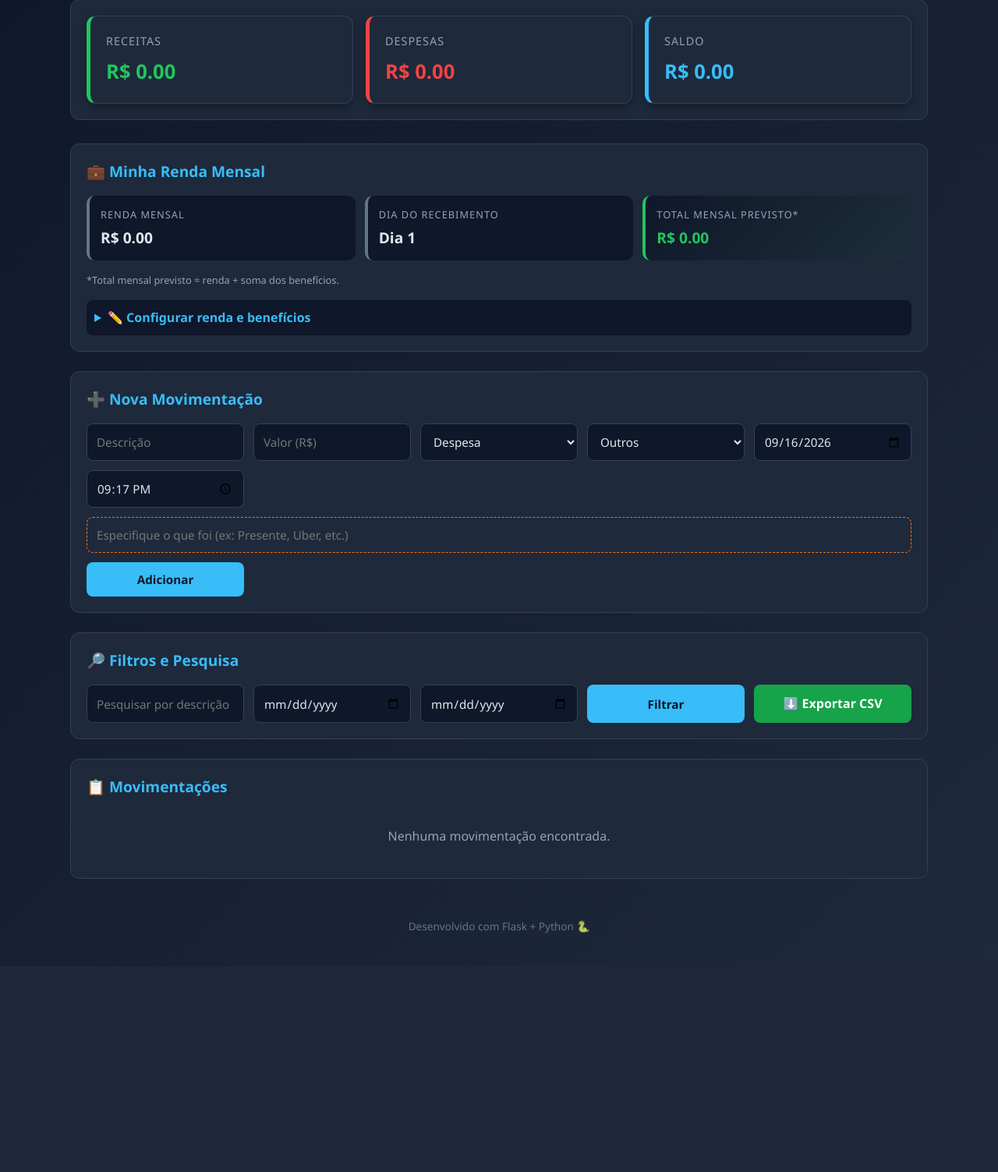
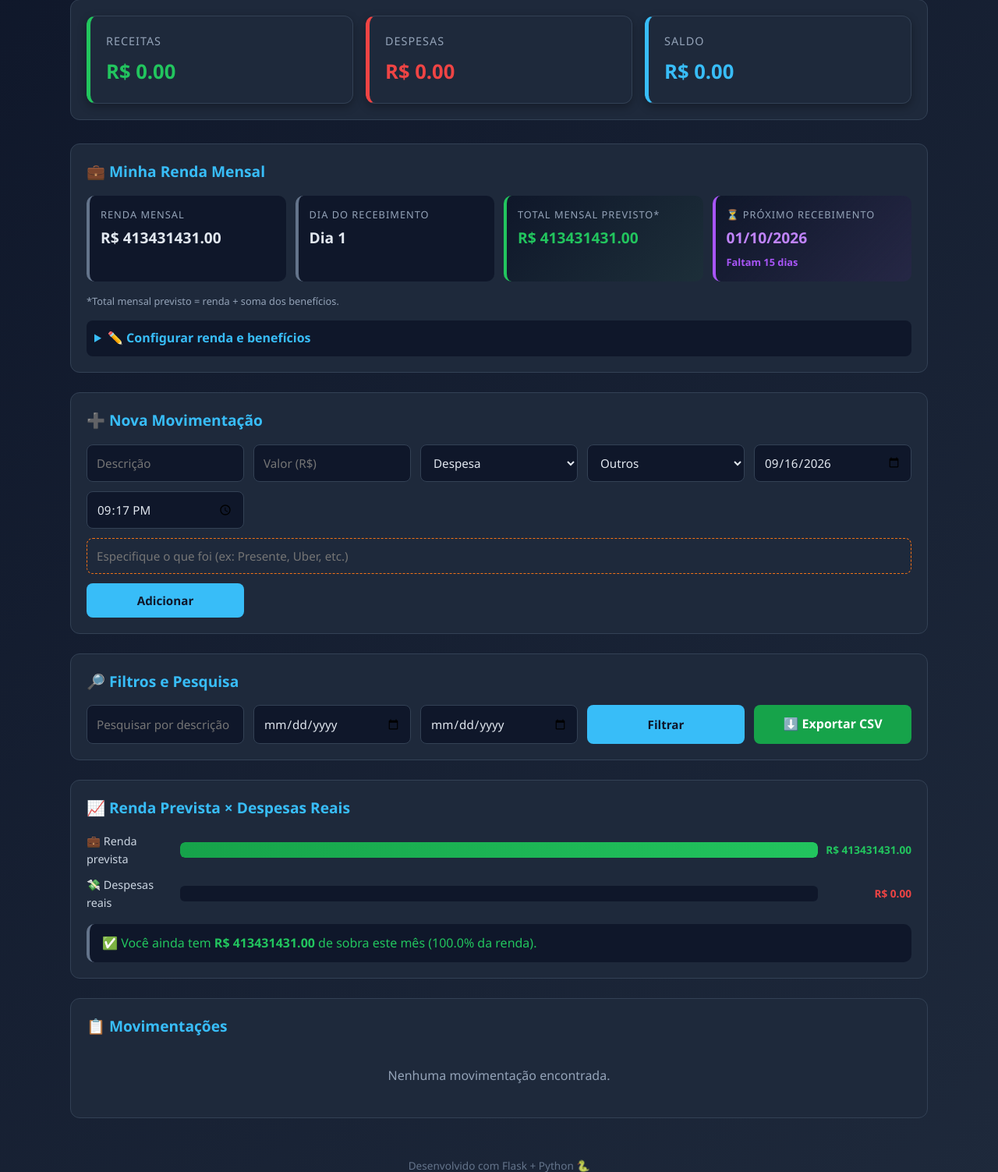
Before and after one commit to guicobracraft-prog/ControleFinanceiro, a Flask app: page / in a window 1280 px wide. Shown: the part 132-1635 px from the top of the page at 78% size. Before the commit the page ends 1328 px from the top, so only its background shows below. Run offline with Flask 3, Linux system fonts and the light colour scheme.

Commit message:
atualizacao

```diff
--- a/app.py
+++ b/app.py
@@ -1,11 +1,14 @@
 # ============================================================
-# app.py - Servidor Flask do Controle Financeiro (v2)
+# app.py - Servidor Flask do Controle Financeiro (v3 FINAL)
 # ============================================================
-# NOVIDADES desta versão:
-#   • Campo "hora" em cada movimentação
-#   • Campo "outros_desc" quando a categoria é "Outros"
-#   • Arquivo perfil.json para guardar renda mensal e benefícios
-#   • Rota /perfil para salvar esses dados
+# Funcionalidades:
+#   • Movimentações com descrição, valor, tipo, data, hora e categoria
+#   • Campo extra "Especifique" quando categoria = Outros
+#   • Renda mensal + dia de recebimento + benefícios
+#   • Cálculo de dias até o próximo recebimento
+#   • Gráfico comparativo renda prevista × despesas reais
+#   • Alerta de saldo negativo
+#   • Filtros, pesquisa e exportação CSV
 # ============================================================
 
 from flask import Flask, render_template, request, redirect, url_for, send_file
@@ -13,15 +16,14 @@ import json
 import os
 import csv
 import io
-from datetime import datetime
+import calendar
+from datetime import datetime, date
 
 app = Flask(__name__)
 
-# Nomes dos arquivos (nosso "banco de dados")
 ARQUIVO_DADOS = "dados.json"
 ARQUIVO_PERFIL = "perfil.json"
 
-# Categorias disponíveis
 CATEGORIAS = ["Alimentação", "Transporte", "Lazer", "Educação", "Saúde", "Outros"]
 
 
@@ -49,18 +51,17 @@ def salvar_dados(movimentacoes):
 # FUNÇÕES AUXILIARES — perfil.json
 # ============================================================
 def carregar_perfil():
-    """Lê o perfil (renda + benefícios). Se não existir, retorna padrão."""
+    """Lê o perfil (renda + benefícios). Cria padrão se não existir."""
     padrao = {
         "renda_mensal": 0.0,
         "dia_recebimento": 1,
-        "beneficios": []   # lista de {"nome": ..., "valor": ..., "dia": ...}
+        "beneficios": []
     }
     if not os.path.exists(ARQUIVO_PERFIL):
         return padrao
     try:
         with open(ARQUIVO_PERFIL, "r", encoding="utf-8") as f:
             perfil = json.load(f)
-            # Garante que todas as chaves existem
             for chave, valor in padrao.items():
                 perfil.setdefault(chave, valor)
             return perfil
@@ -75,14 +76,39 @@ def salvar_perfil(perfil):
 
 
 # ============================================================
-# ROTA PRINCIPAL — página inicial
+# FUNÇÃO AUXILIAR — próximo recebimento
+# ============================================================
+def calcular_proximo_recebimento(hoje, dia):
+    """
+    Retorna a próxima data em que o usuário vai receber.
+    Trata meses curtos (ex: dia 31 em fevereiro → 28 ou 29).
+    """
+    ano, mes = hoje.year, hoje.month
+
+    ultimo_dia_mes = calendar.monthrange(ano, mes)[1]
+    dia_ajustado = min(dia, ultimo_dia_mes)
+
+    if dia_ajustado >= hoje.day:
+        return date(ano, mes, dia_ajustado)
+
+    mes += 1
+    if mes > 12:
+        mes = 1
+        ano += 1
+
+    ultimo_dia_mes = calendar.monthrange(ano, mes)[1]
+    return date(ano, mes, min(dia, ultimo_dia_mes))
+
+
+# ============================================================
+# ROTA PRINCIPAL
 # ============================================================
 @app.route("/")
 def index():
     movimentacoes = carregar_dados()
     perfil = carregar_perfil()
 
-    # ----- Filtros (pesquisa + intervalo de datas) -----
+    # ----- Filtros -----
     busca = request.args.get("busca", "").strip().lower()
     data_inicio = request.args.get("data_inicio", "")
     data_fim = request.args.get("data_fim", "")
@@ -102,15 +128,29 @@ def index():
     total_despesas = sum(m["valor"] for m in filtradas if m["tipo"] == "Despesa")
     saldo = total_receitas - total_despesas
 
-    # ----- Totais por categoria (para o gráfico) -----
+    # ----- Totais por categoria -----
     categorias_totais = {cat: 0 for cat in CATEGORIAS}
     for m in filtradas:
         if m["tipo"] == "Despesa":
             categorias_totais[m.get("categoria", "Outros")] += m["valor"]
 
-    # ----- Cálculo da renda mensal prevista (renda + benefícios) -----
+    # ----- Renda prevista -----
     total_beneficios = sum(b["valor"] for b in perfil["beneficios"])
     renda_total_prevista = perfil["renda_mensal"] + total_beneficios
+
+    # ----- Dias até o próximo recebimento -----
+    hoje = date.today()
+    dia_rec = perfil.get("dia_recebimento", 1)
+    proximo_recebimento = calcular_proximo_recebimento(hoje, dia_rec)
+    dias_ate_receber = (proximo_recebimento - hoje).days
+
+    # ----- Comparativo renda × despesas -----
+    if renda_total_prevista > 0:
+        percentual_despesas = round((total_despesas / renda_total_prevista) * 100, 1)
+    else:
+        percentual_despesas = 0.0
+
+    sobra_prevista = renda_total_prevista - total_despesas
 
     return render_template(
         "index.html",
@@ -128,6 +168,10 @@ def index():
         perfil=perfil,
         total_beneficios=total_beneficios,
         renda_total_prevista=renda_total_prevista,
+        proximo_recebimento=proximo_recebimento,
+        dias_ate_receber=dias_ate_receber,
+        percentual_despesas=percentual_despesas,
+        sobra_prevista=sobra_prevista,
     )
 
 
@@ -144,7 +188,6 @@ def adicionar():
     categoria = request.form.get("categoria", "Outros").strip()
     outros_desc = request.form.get("outros_desc", "").strip()
 
-    # ----- Validações -----
     if not descricao or not valor_str or not tipo or not data:
         return redirect(url_for("index", erro="Preencha todos os campos obrigatórios!"))
 
@@ -159,12 +202,10 @@ def adicionar():
     if tipo not in ["Receita", "Despesa"]:
         return redirect(url_for("index", erro="Tipo inválido!"))
 
-    # Se escolheu "Outros", exige uma descrição complementar
     if categoria == "Outros" and not outros_desc:
         return redirect(url_for("index",
                                 erro="Especifique o que foi a movimentação 'Outros'!"))
 
-    # Se NÃO for Outros, limpamos o campo
     if categoria != "Outros":
         outros_desc = ""
 
@@ -186,7 +227,7 @@ def adicionar():
 
 
 # ============================================================
-# ROTA — salvar perfil (renda mensal + benefícios)
+# ROTA — salvar perfil (renda + benefícios)
 # ============================================================
 @app.route("/perfil", methods=["POST"])
 def atualizar_perfil():
@@ -207,7 +248,6 @@ def atualizar_perfil():
     except ValueError:
         dia = 1
 
-    # Benefícios são enviados como listas paralelas
     nomes = request.form.getlist("beneficio_nome[]")
     valores = request.form.getlist("beneficio_valor[]")
     dias = request.form.getlist("beneficio_dia[]")
--- a/perfil.json
+++ b/perfil.json
@@ -1,5 +1,5 @@
 {
-    "renda_mensal": 0.0,
+    "renda_mensal": 413431431.0,
     "dia_recebimento": 1,
     "beneficios": []
 }
--- a/static/style.css
+++ b/static/style.css
@@ -122,6 +158,19 @@ button:hover { background: #0ea5e9; transform: translateY(-1px); }
 }
 .info-box.destaque .info-valor { color: #22c55e; }
 
+/* 📅 Card do próximo recebimento */
+.info-box.contador {
+    border-left-color: #a855f7;
+    background: linear-gradient(135deg, #0f172a, #581c8722);
+}
+.info-box.contador .info-valor { color: #c084fc; }
+.info-box.contador .info-extra {
+    font-size: 0.8rem;
+    color: #a855f7;
+    font-weight: bold;
+    margin-top: 2px;
+}
+
 .beneficios-lista {
     margin-top: 10px;
     background: #0f172a; padding: 14px; border-radius: 10px;
@@ -195,6 +246,28 @@ button:hover { background: #0ea5e9; transform: translateY(-1px); }
 }
 .barra-valor { font-size: 0.85rem; text-align: right; color: #f97316; }
 
+/* 📈 Gráfico comparativo */
+.grafico.comparativo .barra-preenchida {
+    transition: width 0.8s ease;
+}
+.grafico.comparativo .barra-receita {
+    background: linear-gradient(90deg, #16a34a, #22c55e);
+}
+.grafico.comparativo .barra-despesa {
+    background: linear-gradient(90deg, #dc2626, #f97316);
+}
+
+.resumo-comparativo {
+    margin-top: 16px;
+    padding: 12px 16px;
+    background: #0f172a;
+    border-radius: 10px;
+    border-left: 4px solid #64748b;
+}
+.resumo-comparativo .positivo { color: #22c55e; }
+.resumo-comparativo .negativo { color: #f97316; }
+.resumo-comparativo strong { color: inherit; }
+
 /* Tabela */
 .tabela-wrapper { overflow-x: auto; }
 table { width: 100%; border-collapse: collapse; min-width: 600px; }
--- a/templates/index.html
+++ b/templates/index.html
@@ -14,6 +14,18 @@
         <h1>💰 Controle Financeiro Pessoal</h1>
         <p class="subtitulo">Gerencie suas receitas, despesas, renda e benefícios</p>
     </header>
+
+    <!-- ====== 🔔 ALERTA DE SALDO NEGATIVO ====== -->
+    {% if saldo < 0 %}
+        <div class="alerta-saldo-negativo">
+            <span class="icone-alerta">🚨</span>
+            <div>
+                <strong>Atenção! Seu saldo está negativo.</strong>
+                <p>Você está gastando mais do que ganha. Saldo atual:
+                   <strong>R$ {{ "%.2f"|format(saldo) }}</strong></p>
+            </div>
+        </div>
+    {% endif %}
 
     {% if request.args.get('erro') %}
         <div class="alerta-erro">⚠️ {{ request.args.get('erro') }}</div>
@@ -35,7 +47,7 @@
         </div>
     </section>
 
-    <!-- ====== MINHA RENDA MENSAL ====== -->
+    <!-- ====== 💼 MINHA RENDA MENSAL ====== -->
     <section class="perfil">
         <h2>💼 Minha Renda Mensal</h2>
 
@@ -52,6 +64,22 @@
                 <span class="info-label">Total mensal previsto*</span>
                 <span class="info-valor">
                     R$ {{ "%.2f"|format(renda_total_prevista) }}
+                </span>
+            </div>
+            <!-- 📅 Contador regressivo -->
+            <div class="info-box contador">
+                <span class="info-label">⏳ Próximo recebimento</span>
+                <span class="info-valor">
+                    {{ proximo_recebimento.strftime("%d/%m/%Y") }}
+                </span>
+                <span class="info-extra">
+                    {% if dias_ate_receber == 0 %}
+                        🎉 É hoje!
+                    {% elif dias_ate_receber == 1 %}
+                        Falta 1 dia
+                    {% else %}
+                        Faltam {{ dias_ate_receber }} dias
+                    {% endif %}
                 </span>
             </div>
         </div>
@@ -115,7 +143,7 @@
         </details>
     </section>
 
-    <!-- ====== FORMULÁRIO NOVA MOVIMENTAÇÃO ====== -->
+    <!-- ====== ➕ NOVA MOVIMENTAÇÃO ====== -->
     <section class="form-section">
         <h2>➕ Nova Movimentação</h2>
         <form action="/adicionar" method="POST" class="form-grid">
@@ -144,7 +172,6 @@
 
             <input type="time" name="hora" id="input-hora" required>
 
-            <!-- Campo que só aparece quando a categoria é "Outros" -->
             <input type="text" name="outros_desc" id="input-outros"
                    placeholder="Especifique o que foi (ex: Presente, Uber, etc.)"
                    class="campo-outros">
@@ -153,7 +180,7 @@
         </form>
     </section>
 
-    <!-- ====== FILTROS ====== -->
+    <!-- ====== 🔎 FILTROS ====== -->
     <section class="filtros">
         <h2>🔎 Filtros e Pesquisa</h2>
         <form method="GET" action="/" class="form-grid">
@@ -166,7 +193,7 @@
         </form>
     </section>
 
-    <!-- ====== GRÁFICO ====== -->
+    <!-- ====== 📊 DESPESAS POR CATEGORIA ====== -->
     {% if total_despesas > 0 %}
     <section class="grafico">
         <h2>📊 Despesas por Categoria</h2>
@@ -185,7 +212,54 @@
     </section>
     {% endif %}
 
-    <!-- ====== LISTA ====== -->
+    <!-- ====== 📈 RENDA PREVISTA × DESPESAS REAIS ====== -->
+    {% if renda_total_prevista > 0 or total_despesas > 0 %}
+    <section class="grafico comparativo">
+        <h2>📈 Renda Prevista × Despesas Reais</h2>
+
+        <div class="barra-linha">
+            <span class="barra-nome">💼 Renda prevista</span>
+            <div class="barra-fundo">
+                <div class="barra-preenchida barra-receita"
+                     style="width: 100%"></div>
+            </div>
+            <span class="barra-valor txt-receita">
+                R$ {{ "%.2f"|format(renda_total_prevista) }}
+            </span>
+        </div>
+
+        <div class="barra-linha">
+            <span class="barra-nome">💸 Despesas reais</span>
+            <div class="barra-fundo">
+                <div class="barra-preenchida barra-despesa"
+                     style="width: {{ percentual_despesas if percentual_despesas <= 100 else 100 }}%"></div>
+            </div>
+            <span class="barra-valor txt-despesa">
+                R$ {{ "%.2f"|format(total_despesas) }}
+            </span>
+        </div>
+
+        <div class="resumo-comparativo">
+            {% if sobra_prevista >= 0 %}
+                <p class="positivo">
+                    ✅ Você ainda tem
+                    <strong>R$ {{ "%.2f"|format(sobra_prevista) }}</strong>
+                    de sobra este mês
+                    ({{ (100 - percentual_despesas) | round(1) }}% da renda).
+                </p>
+            {% else %}
+                <p class="negativo">
+                    ⚠️ Você já gastou
+                    <strong>R$ {{ "%.2f"|format(-sobra_prevista) }}</strong>
+                    a mais do que ganha
+                    ({{ percentual_despesas }}% da renda comprometida).
+                </p>
+            {% endif %}
+        </div>
+    </section>
+    {% endif %}
+
+    <!-- ====== 📋 LISTA DE MOVIMENTAÇÕES ====== -->
     <section class="lista">
         <h2>📋 Movimentações</h2>
 
@@ -245,10 +319,9 @@
 </div>
 
 <!-- ============================================================
-     JavaScript: preenche hora atual + controla campo "Outros"
+     JavaScript
      ============================================================ -->
 <script>
-    // 1) Preenche a data e a hora atuais ao abrir a página
     window.addEventListener("DOMContentLoaded", () => {
         const inputData = document.getElementById("input-data");
         const inputHora = document.getElementById("input-hora");
@@ -268,10 +341,9 @@
             inputHora.value = `${hh}:${mi}`;
         }
 
-        toggleOutros(); // ajusta o campo "Outros" no carregamento
+        toggleOutros();
     });
 
-    // 2) Mostra / esconde o campo "Especifique" quando a categoria é Outros
     function toggleOutros() {
         const select = document.getElementById("select-categoria");
         const campo = document.getElementById("input-outros");
@@ -285,7 +357,6 @@
         }
     }
 
-    // 3) Adiciona dinamicamente uma linha de benefício no formulário
     function adicionarBeneficio() {
         const container = document.getElementById("lista-beneficios");
         const div = document.createElement("div");
```
Also changed, not shown: other parts of static/style.css (+45 -12 lines), readme.md (added), 1 other file.
